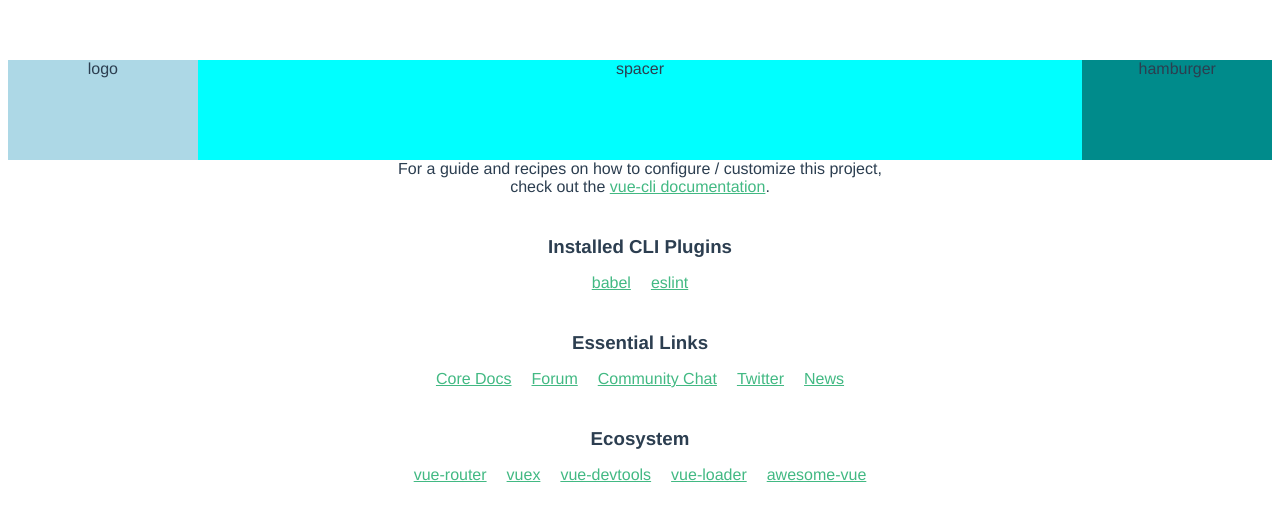
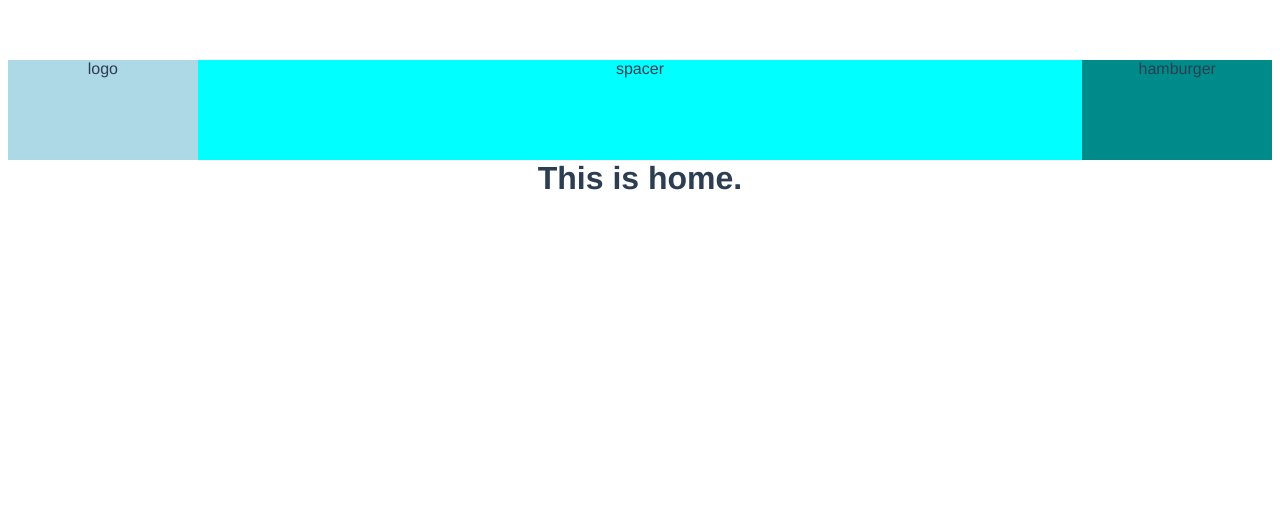
Before and after one commit to michaelmkr/mkl-project-smartstoragesystem-vue, a Vue app: page / in a window 1280 px wide. Shown: the top 520 px of the page. Built offline with nearby package versions, Linux system fonts and the light colour scheme.

Commit message:
migrated from ejs to vuejs and got the project up and running

```diff
--- a/package.json
+++ b/package.json
@@ -9,6 +9,8 @@
   },
   "dependencies": {
     "core-js": "^3.4.4",
+    "qr-image": "^3.2.0",
+    "qrcode": "^1.4.4",
     "vue": "^2.6.10",
     "vue-router": "^3.1.5"
   },
--- a/public/global.css
+++ b/public/global.css
@@ -36,7 +36,7 @@
 
 
 /*MENU*/
-#menu{
+#menucomponent{
     height: 100vh;
     width: 20%;
     background-color: indianred;
@@ -44,15 +44,15 @@
     right: 0;
     display: none;
 }
-#menu > ul {
+#menucomponent > ul {
     text-align: center;
 }
-#menu > ul > li {
+#menucomponent > ul > li {
     padding: 10px;
     font-size: 20px;
     color: black;
 }
-#menu-close{
+#menuclose{
     color: gray;
     font-size: 25px;
     position: absolute;
--- a/src/App.vue
+++ b/src/App.vue
@@ -1,7 +1,7 @@
 <template>
   <div id="app">
     <headerbar></headerbar>
-    <Menu></Menu>
+    <menu-component></menu-component>
     <main class="mdl-layout__content">
       <router-view class="main-content"/>
     </main>
@@ -10,11 +10,11 @@
 
 <script>
 import Headerbar from "@/components/headerbar";
-import Menu from "@/components/menu";
+import MenuComponent from "@/components/MenuComponent";
 export default {
   name: 'app',
   components: {
-    Menu,
+    MenuComponent,
     Headerbar
 
   }
--- a/src/components/HelloWorld.vue
+++ b/src/components/HelloWorld.vue
@@ -1,32 +1,6 @@
 <template>
-  <div class="hello">
-    <h1>{{ msg }}</h1>
-    <p>
-      For a guide and recipes on how to configure / customize this project,<br>
-      check out the
-      <a href="https://cli.vuejs.org" target="_blank" rel="noopener">vue-cli documentation</a>.
-    </p>
-    <h3>Installed CLI Plugins</h3>
-    <ul>
-      <li><a href="https://github.com/vuejs/vue-cli/tree/dev/packages/%40vue/cli-plugin-babel" target="_blank" rel="noopener">babel</a></li>
-      <li><a href="https://github.com/vuejs/vue-cli/tree/dev/packages/%40vue/cli-plugin-eslint" target="_blank" rel="noopener">eslint</a></li>
-    </ul>
-    <h3>Essential Links</h3>
-    <ul>
-      <li><a href="https://vuejs.org" target="_blank" rel="noopener">Core Docs</a></li>
-      <li><a href="https://forum.vuejs.org" target="_blank" rel="noopener">Forum</a></li>
-      <li><a href="https://chat.vuejs.org" target="_blank" rel="noopener">Community Chat</a></li>
-      <li><a href="https://twitter.com/vuejs" target="_blank" rel="noopener">Twitter</a></li>
-      <li><a href="https://news.vuejs.org" target="_blank" rel="noopener">News</a></li>
-    </ul>
-    <h3>Ecosystem</h3>
-    <ul>
-      <li><a href="https://router.vuejs.org" target="_blank" rel="noopener">vue-router</a></li>
-      <li><a href="https://vuex.vuejs.org" target="_blank" rel="noopener">vuex</a></li>
-      <li><a href="https://github.com/vuejs/vue-devtools#vue-devtools" target="_blank" rel="noopener">vue-devtools</a></li>
-      <li><a href="https://vue-loader.vuejs.org" target="_blank" rel="noopener">vue-loader</a></li>
-      <li><a href="https://github.com/vuejs/awesome-vue" target="_blank" rel="noopener">awesome-vue</a></li>
-    </ul>
+    <div>
+        <h1>This is home.</h1>
     </div>
 </template>
 
@@ -39,20 +13,5 @@ export default {
     }
 </script>
 
-<!-- Add "scoped" attribute to limit CSS to this component only -->
-<style scoped>
-h3 {
-  margin: 40px 0 0;
-}
-ul {
-  list-style-type: none;
-  padding: 0;
-}
-li {
-  display: inline-block;
-  margin: 0 10px;
-}
-a {
-  color: #42b983;
-}
+<style>
 </style>
--- /dev/null
+++ b/src/components/MenuComponent.vue
@@ -0,0 +1,25 @@
+<template>
+    <div id="menucomponent">
+        <ul style="list-style-type:none;">
+            <div id="menuclose" @click="hideMenu">x</div>
+            <li><router-link to="/">Home</router-link></li>
+            <li><router-link to="/store">Store</router-link></li>
+        </ul>
+    </div>
+</template>
+
+<script>
+    export default {
+        name: "MenuComponent",
+        methods: {
+            hideMenu() {
+                var x = document.getElementById("menucomponent");
+                x.style.display = "none";
+            }
+        },
+    }
+</script>
+
+<style scoped>
+
+</style>
--- a/src/components/headerbar.vue
+++ b/src/components/headerbar.vue
@@ -11,7 +11,7 @@
         name: "headerbar",
         methods: {
             showMenu() {
-                var x = document.getElementById("menu");
+                var x = document.getElementById("menucomponent");
                 x.style.display = "block";
             },
         },
--- a/src/components/menu.vue
+++ /dev/null
@@ -1,25 +0,0 @@
-<template>
-    <div id="menu">
-        <ul style="list-style-type:none;">
-            <div id="menu-close" @click="hideMenu">x</div>
-            <li><a href="/">Home</a></li>
-            <li><a href="/store">Einlagern</a></li>
-        </ul>
-    </div>
-</template>
-
-<script>
-    export default {
-        name: "menu",
-        methods: {
-            hideMenu() {
-                var x = document.getElementById("menu");
-                x.style.display = "none";
-            }
-        },
-    }
-</script>
-
-<style scoped>
-
-</style>
--- a/src/components/storeFruits.vue
+++ b/src/components/storeFruits.vue
@@ -1,12 +1,30 @@
 <template>
-<div>
-    <h1>storeFruits Component</h1>
-</div>
+    <div>
+        <h1>storeFruits Component</h1>
+        <button @click="createQR()">Create QR Code</button>
+        <img id="qrcode" src="" >
+    </div>
 </template>
 
 <script>
+
+    import {generateQRsrc} from "@/js/qrcode";
+
     export default {
-        name: "storeFruits"
+        name: "storeFruits",
+        data(){
+            return{
+                payload: {
+                    fruitType: 'strawberry',
+                    amount: 3,
+                }
+            }
+        },
+        methods: {
+            createQR() {
+                generateQRsrc('qrcode', JSON.stringify(this.payload));
+            }
+        }
     }
 </script>
 
--- a/src/js/qrcode.js
+++ b/src/js/qrcode.js
@@ -0,0 +1,19 @@
+let QRCode = require('qrcode');
+
+export function generateQRsrc(elementId, payload) {
+    QRCode.toDataURL(payload)
+        .then(url => {
+            // eslint-disable-next-line no-console
+            console.log(url);
+            document.getElementById(elementId).src = url;
+        })
+        .catch(err => {
+            // eslint-disable-next-line no-console
+            console.error(err)
+        });
+}
+
+
+//---------------------------------------------------------------------------------------------------------------
+// ACTUALLY USEFUL CODE
+//---------------------------------------------------------------------------------------------------------------
--- a/src/router.js
+++ b/src/router.js
@@ -17,7 +17,7 @@ export default new Router({
         },
         {
             path: '/store',
-            name: 'home',
+            name: 'store',
             component: storeFruits,
         },
         ]
```
Also changed, not shown: 1 other file (tests, documents, lock files or other folders). Lines whose indentation alone changed are shown as unchanged.
